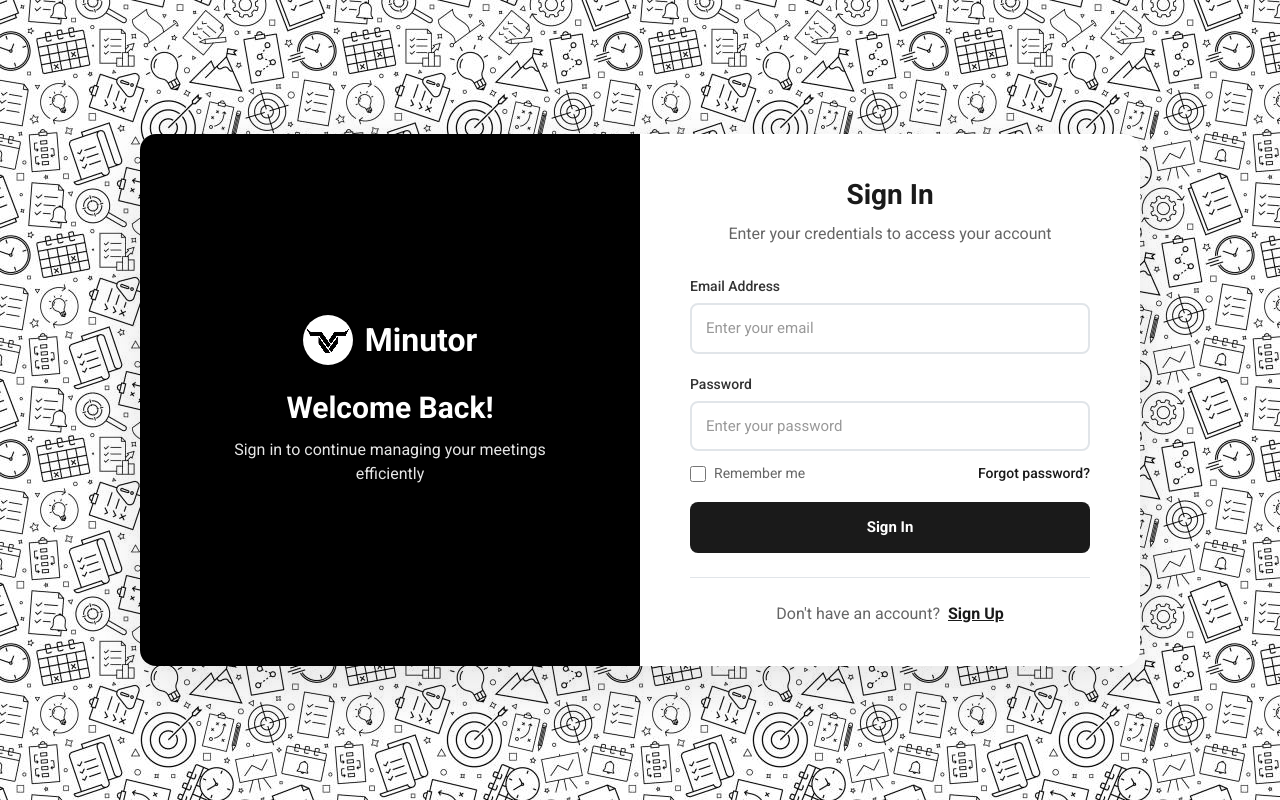
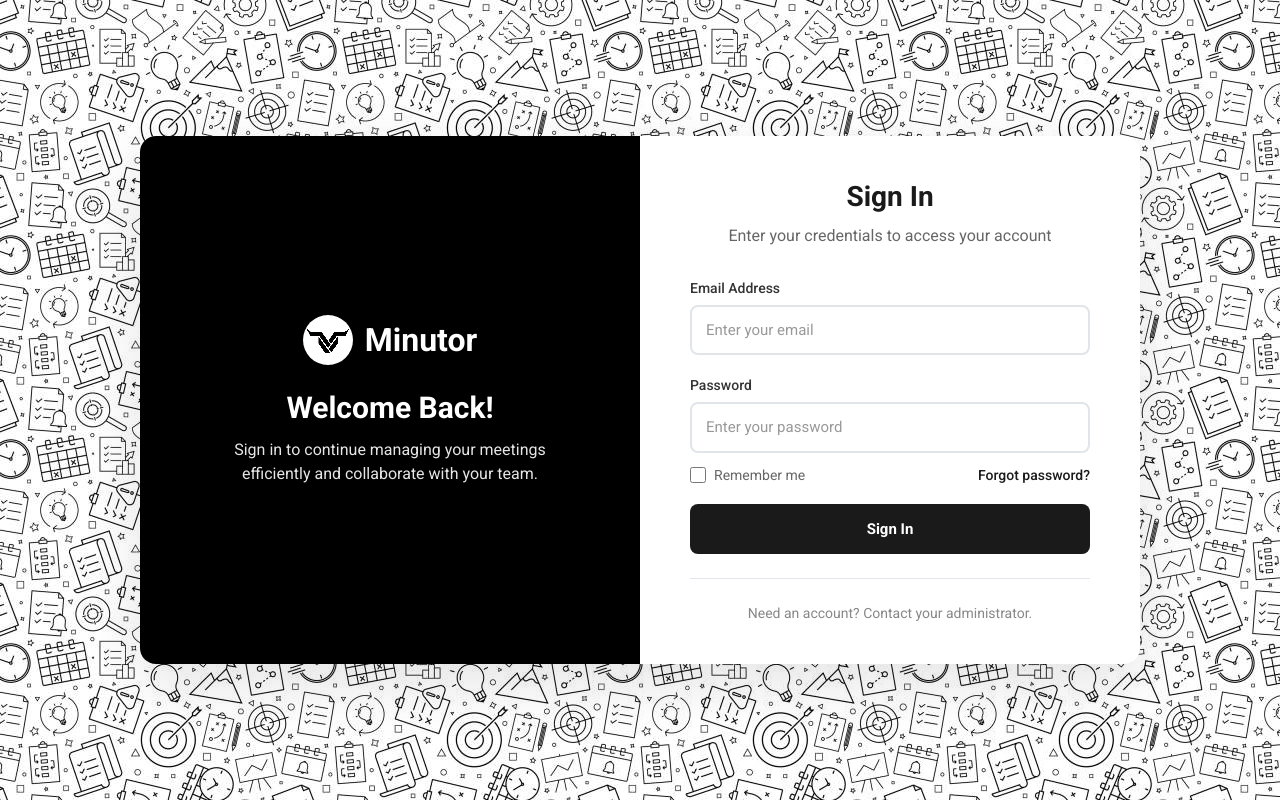
Before and after one commit to RachadDoueik/minutor-frontend, a React (Vite) app: page /auth in a window 1280 px wide. Built offline with nearby package versions, Linux system fonts and the light colour scheme.

Commit message:
no more extrenal registration , everything is managed by admin

```diff
--- a/package.json
+++ b/package.json
@@ -10,9 +10,11 @@
     "preview": "vite preview"
   },
   "dependencies": {
+    "@reduxjs/toolkit": "^2.8.2",
     "@tailwindcss/vite": "^4.1.11",
     "react": "^19.1.0",
     "react-dom": "^19.1.0",
+    "react-redux": "^9.2.0",
     "react-router-dom": "^7.6.3",
     "tailwindcss": "^4.1.11"
   },
--- a/src/components/Auth.jsx
+++ b/src/components/Auth.jsx
@@ -1,58 +1,27 @@
-import { useState, useEffect } from 'react';
-import { useLocation } from 'react-router-dom';
+import { useState } from 'react';
 import '../css/Auth.css';
 import logo from '../assets/images/logo-white-bg.png';
 import authBg from '../assets/images/auth-bg.jpg';
 
 const Auth = () => {
-  const location = useLocation();
-  const searchParams = new URLSearchParams(location.search);
-  const mode = searchParams.get('mode');
-
-  const [isLogin, setIsLogin] = useState(mode !== 'signup');
-  const [isAnimating, setIsAnimating] = useState(false);
   const [formData, setFormData] = useState({
     email: '',
     password: '',
-    confirmPassword: '',
-    firstName: '',
-    lastName: ''
+    rememberMe: false
   });
 
   const handleInputChange = (e) => {
-    const { name, value } = e.target;
+    const { name, value, type, checked } = e.target;
     setFormData(prev => ({
       ...prev,
-      [name]: value
+      [name]: type === 'checkbox' ? checked : value
     }));
   };
 
   const handleSubmit = (e) => {
     e.preventDefault();
-    // Handle form submission logic here
-    console.log('Form submitted:', formData);
-  };
-
-  const toggleAuthMode = () => {
-    setIsAnimating(true);
-
-    // Start exit animation
-    setTimeout(() => {
-      setIsLogin(!isLogin);
-      // Reset form data when switching modes
-      setFormData({
-        email: '',
-        password: '',
-        confirmPassword: '',
-        firstName: '',
-        lastName: ''
-      });
-
-      // End animation after content change
-      setTimeout(() => {
-        setIsAnimating(false);
-      }, 100);
-    }, 150);
+    // Handle sign in logic here
+    console.log('Sign in submitted:', formData);
   };
 
   return (
@@ -65,14 +34,11 @@ const Auth = () => {
               <img src={logo} alt="Minutor Logo" className="auth-logo-image" />
               <h1 className="auth-logo-text">Minutor</h1>
             </div>
-            <h2 className={`auth-branding-title ${isAnimating ? 'animating' : ''}`}>
-              {isLogin ? 'Welcome Back!' : 'Join Minutor Today'}
+            <h2 className="auth-branding-title">
+              Welcome Back!
             </h2>
-            <p className={`auth-branding-subtitle ${isAnimating ? 'animating' : ''}`}>
-              {isLogin
-                ? 'Sign in to continue managing your meetings efficiently'
-                : 'Start organizing your meetings and boost your productivity'
-              }
+            <p className="auth-branding-subtitle">
+              Sign in to continue managing your meetings efficiently and collaborate with your team.
             </p>
           </div>
         </div>
@@ -81,53 +47,15 @@ const Auth = () => {
         <div className="auth-form-section">
           <div className="auth-form-container">
             <div className="auth-form-header">
-              <h2 className={`auth-form-title ${isAnimating ? 'animating' : ''}`}>
-                {isLogin ? 'Sign In' : 'Create Account'}
+              <h2 className="auth-form-title">
+                Sign In
               </h2>
-              <p className={`auth-form-subtitle ${isAnimating ? 'animating' : ''}`}>
-                {isLogin
-                  ? 'Enter your credentials to access your account'
-                  : 'Fill in your details to get started'
-                }
+              <p className="auth-form-subtitle">
+                Enter your credentials to access your account
               </p>
             </div>
 
             <form onSubmit={handleSubmit} className="auth-form">
-              {!isLogin && (
-                <div className="auth-form-row">
-                  <div className="auth-form-group">
-                    <label htmlFor="firstName" className="auth-label">
-                      First Name
-                    </label>
-                    <input
-                      type="text"
-                      id="firstName"
-                      name="firstName"
-                      value={formData.firstName}
-                      onChange={handleInputChange}
-                      className="auth-input"
-                      placeholder="Enter your first name"
-                      required={!isLogin}
-                    />
-                  </div>
-                  <div className="auth-form-group">
-                    <label htmlFor="lastName" className="auth-label">
-                      Last Name
-                    </label>
-                    <input
-                      type="text"
-                      id="lastName"
-                      name="lastName"
-                      value={formData.lastName}
-                      onChange={handleInputChange}
-                      className="auth-input"
-                      placeholder="Enter your last name"
-                      required={!isLogin}
-                    />
-                  </div>
-                </div>
-              )}
-
               <div className="auth-form-group">
                 <label htmlFor="email" className="auth-label">
                   Email Address
@@ -160,59 +88,29 @@ const Auth = () => {
                 />
               </div>
 
-              {!isLogin && (
-                <div className="auth-form-group">
-                  <label htmlFor="confirmPassword" className="auth-label">
-                    Confirm Password
-                  </label>
+              <div className="auth-form-options">
+                <label className="auth-checkbox">
                   <input
-                    type="password"
-                    id="confirmPassword"
-                    name="confirmPassword"
-                    value={formData.confirmPassword}
+                    type="checkbox"
+                    name="rememberMe"
+                    checked={formData.rememberMe}
                     onChange={handleInputChange}
-                    className="auth-input"
-                    placeholder="Confirm your password"
-                    required={!isLogin}
                   />
-                </div>
-              )}
-
-              {isLogin && (
-                <div className="auth-form-options">
-                  <label className="auth-checkbox">
-                    <input type="checkbox" />
-                    <span className="auth-checkbox-text">Remember me</span>
-                  </label>
-                  <a href="#" className="auth-forgot-password">
-                    Forgot password?
-                  </a>
-                </div>
-              )}
+                  <span className="auth-checkbox-text">Remember me</span>
+                </label>
+                <a href="#" className="auth-forgot-password">
+                  Forgot password?
+                </a>
+              </div>
 
               <button type="submit" className="auth-submit-btn">
-                {isLogin ? 'Sign In' : 'Create Account'}
+                Sign In
               </button>
-
-              {!isLogin && (
-                <p className="auth-terms">
-                  By creating an account, you agree to our{' '}
-                  <a href="#" className="auth-link">Terms of Service</a> and{' '}
-                  <a href="#" className="auth-link">Privacy Policy</a>
-                </p>
-              )}
             </form>
 
-            <div className="auth-switch">
-              <p className="auth-switch-text">
-                {isLogin ? "Don't have an account?" : "Already have an account?"}
-                <button
-                  type="button"
-                  onClick={toggleAuthMode}
-                  className="auth-switch-btn"
-                >
-                  {isLogin ? 'Sign Up' : 'Sign In'}
-                </button>
+            <div className="auth-footer">
+              <p className="auth-footer-text">
+                Need an account? Contact your administrator.
               </p>
             </div>
           </div>
--- a/src/components/Hero.jsx
+++ b/src/components/Hero.jsx
@@ -5,8 +5,8 @@ import heroImage from '../assets/images/hero-img.png';
 const Hero = () => {
   const navigate = useNavigate();
 
-  const handleGetStarted = () => {
-    navigate('/auth?mode=signup');
+  const handleSignIn = () => {
+    navigate('/auth');
   };
 
   const handleWatchDemo = () => {
@@ -34,9 +34,9 @@ const Hero = () => {
           <div className="hero-buttons">
             <button
               className="hero-btn hero-btn-primary"
-              onClick={handleGetStarted}
+              onClick={handleSignIn}
             >
-              Get Started Free
+              Sign In
             </button>
             <button
               className="hero-btn hero-btn-secondary"
--- a/src/components/Navbar.jsx
+++ b/src/components/Navbar.jsx
@@ -13,10 +13,6 @@ const Navbar = () => {
 
   const handleSignIn = () => {
     navigate('/auth');
-  };
-
-  const handleGetStarted = () => {
-    navigate('/auth?mode=signup');
   };
 
   return (
@@ -55,42 +51,26 @@ const Navbar = () => {
               Contact
             </Link>
           </li>
-          {/* Mobile CTA Buttons */}
+          {/* Mobile CTA Button */}
           {isMenuOpen && (
-            <>
             <li className="navbar-item navbar-mobile-btn">
               <button
-                  className="navbar-btn navbar-btn-signin navbar-mobile-signin"
+                className="navbar-btn navbar-btn-primary navbar-mobile-signin"
                 onClick={handleSignIn}
               >
                 Sign In
               </button>
             </li>
-              <li className="navbar-item navbar-mobile-btn">
-                <button
-                  className="navbar-btn navbar-btn-primary navbar-mobile-primary"
-                  onClick={handleGetStarted}
-                >
-                  Get Started
-                </button>
-              </li>
-            </>
           )}
         </ul>
 
-        {/* CTA Buttons */}
+        {/* CTA Button */}
         <div className="navbar-cta">
           <button
-            className="navbar-btn navbar-btn-signin"
+            className="navbar-btn navbar-btn-primary"
             onClick={handleSignIn}
           >
             Sign In
-          </button>
-          <button
-            className="navbar-btn navbar-btn-primary"
-            onClick={handleGetStarted}
-          >
-            Get Started
           </button>
         </div>
 
--- a/src/css/Auth.css
+++ b/src/css/Auth.css
@@ -419,6 +419,19 @@
   color: #333;
 }
 
+.auth-footer {
+  text-align: center;
+  margin-top: 24px;
+  padding-top: 24px;
+  border-top: 1px solid #e1e5e9;
+}
+
+.auth-footer-text {
+  font-size: 14px;
+  color: #888;
+  margin: 0;
+}
+
 /* Responsive Design */
 @media (max-width: 968px) {
   .auth-container {
```
Also changed, not shown: src/components/Navbar.css (added), 1 other file (tests, documents, lock files or other folders). Lines whose indentation alone changed are shown as unchanged.
